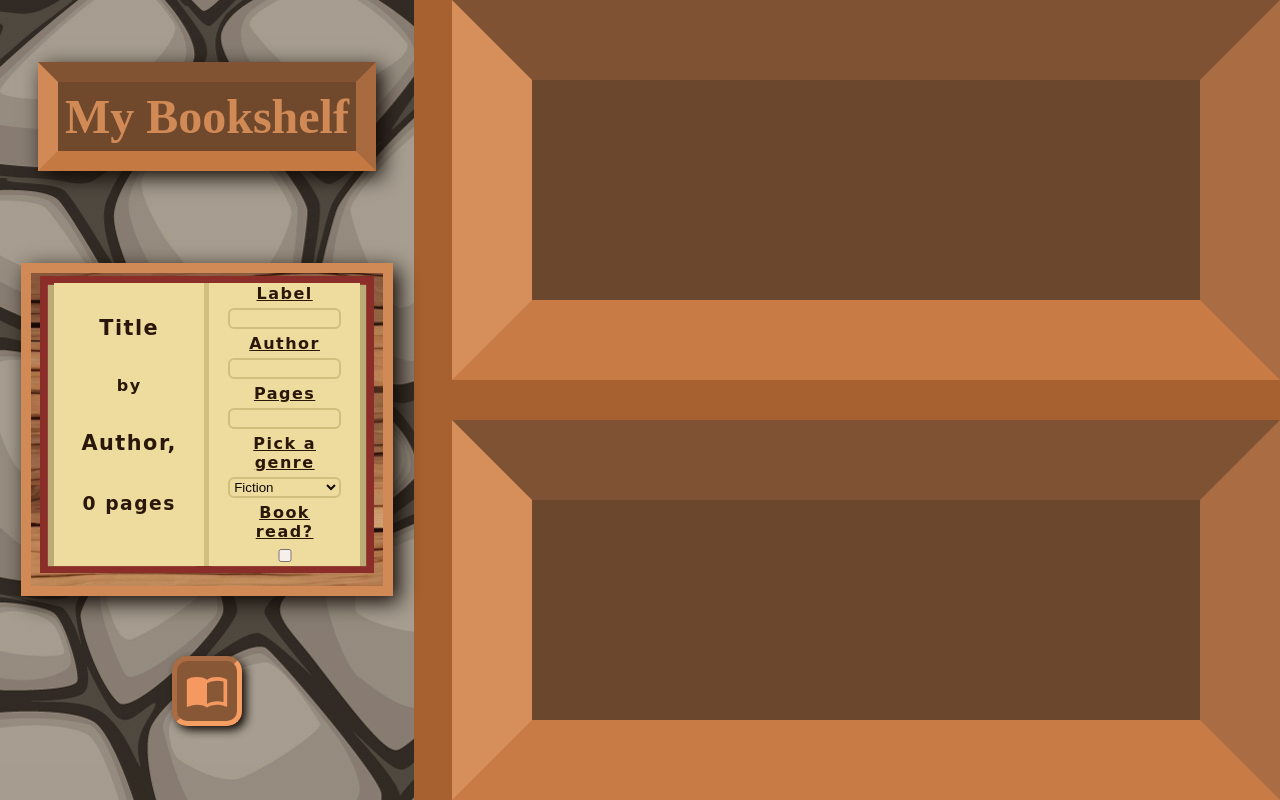
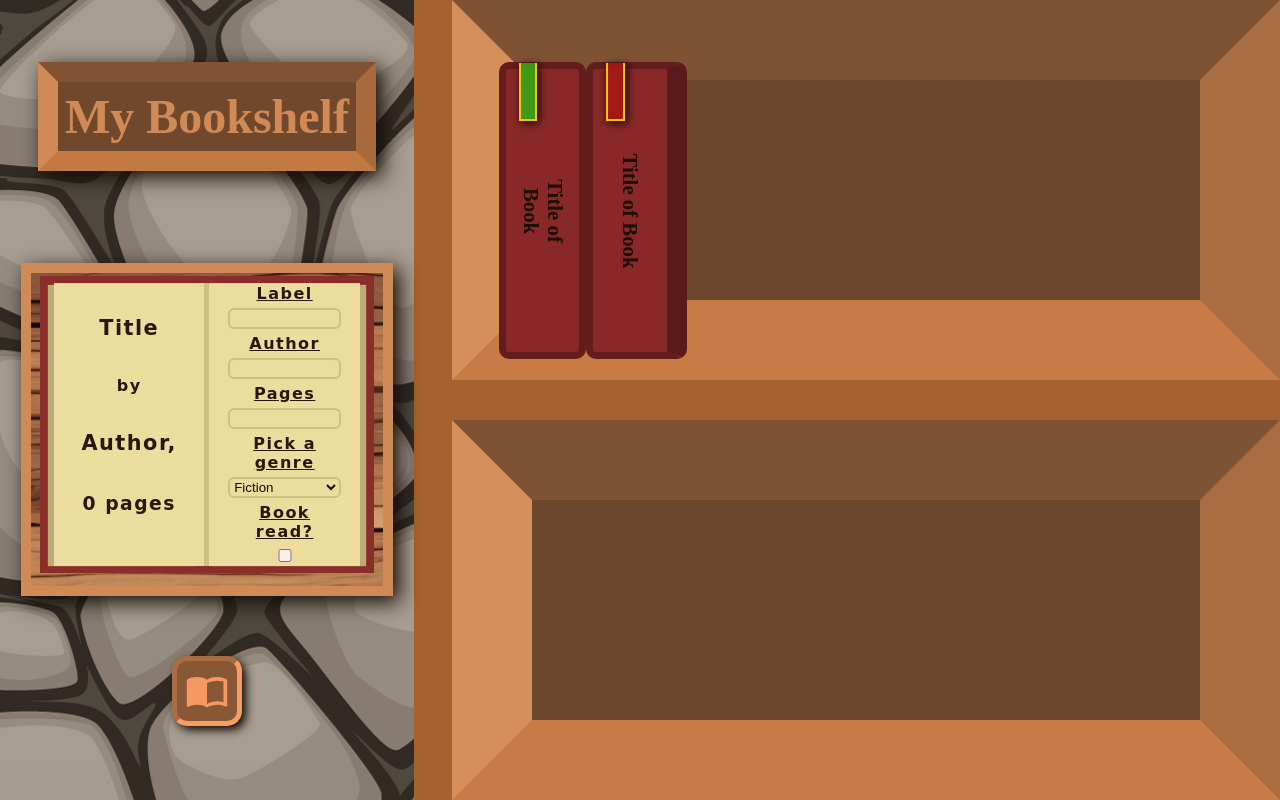
Before and after one commit to WingedGlider/odin-library, a plain HTML site: page index.html in a window 1280 px wide. Drawn offline with Linux system fonts and the light colour scheme; a script that the page names is missing; a web font is replaced by a local one.

Commit message:
Add bookshelf div and shelved book styles

```diff
--- a/index.html
+++ b/index.html
@@ -50,8 +50,26 @@
         <div><button><img src="./images/book-open-blank-variant.svg" alt="newbook"></button></div>
     </div>
     <div class="shelf-block">
-        <div class="shelf"></div>
-        <div class="shelf"></div>
+        <div class="shelf">
+            <div class="shelf-track">
+                <div class="book">
+                    <div class="banner read"></div>
+                    <div>
+                        <h2>Title of Book</h2>
+                    </div>
+                </div>
+                <div class="book last">
+                    <div class="banner unread"></div>
+                    <div>
+                        <h2>Title of Book</h2>
+                    </div>
+                </div>
+            </div>
+        </div>
+        <div class="shelf">
+            <div class="shelf-track">
+            </div>
+        </div>
     </div>
 </body>
 </html>
--- a/style.css
+++ b/style.css
@@ -135,3 +135,56 @@ form{
     background-color: #6b472d;
     height: 50%;
 }
+.shelf-track{
+    position: relative;
+    width: 110%;
+    height: 135%;
+    right: 5%;
+    bottom: 8%;
+    display: flex;
+}
+.book{
+    display: flex;
+    align-items: center;
+    justify-content: center;
+    text-align: center;
+    width: 10%;
+    background-color: rgb(136, 40, 40);
+    border: 7px solid rgb(99, 29, 29);
+    border-radius: 10px;
+    color: #1d0f06;
+}
+.book h2{
+      rotate: 90deg;
+      position: relative;
+}
+.last{
+    border-right: 20px solid rgb(90, 26, 26);
+}
+.book:hover{
+    box-shadow: 0px 0px 30px rgb(224, 173, 125);
+    z-index: 1;
+}
+.book>div:nth-child(2){
+    position: absolute;
+}
+.banner{
+    position: relative;
+    bottom: 42%;
+    width: 20%;
+    right: 20%;
+    height: 20%;
+    opacity: .9;
+}
+.read{
+    background-color: rgb(58, 165, 15);
+    border: 2px solid gold;
+    border-top: 0px;
+    box-shadow: 2px 2px 8px rgb(0, 0, 0);
+}
+.unread{
+    background-color: rgb(165, 25, 15);
+    border: 2px solid gold;
+    border-top: 0px;
+    box-shadow: 2px 2px 8px rgb(0, 0, 0);
+}
```
